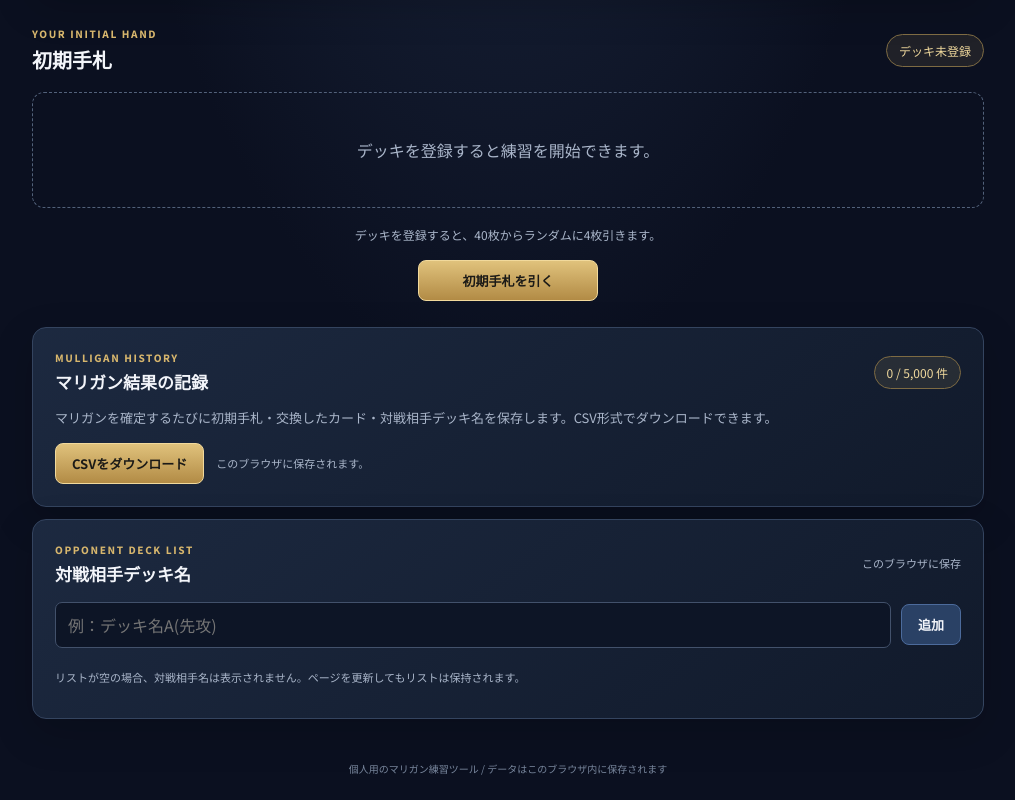
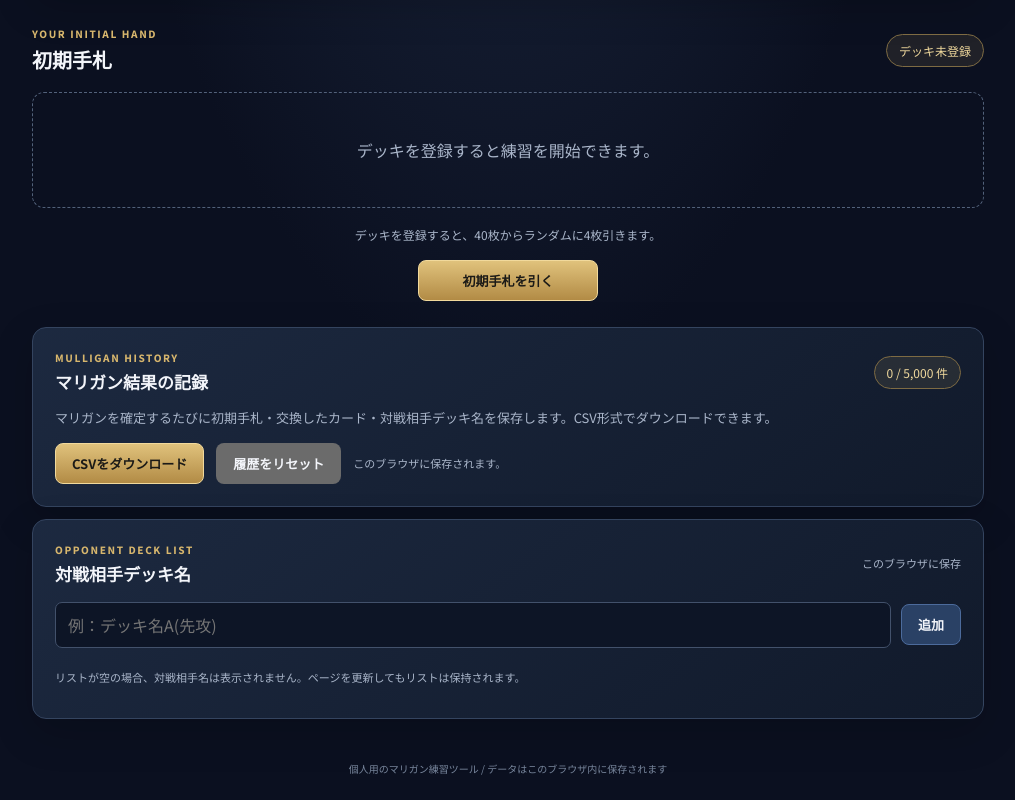
Before and after one commit to PachiNa222/sv-mulligan-simulator, a plain HTML site: page index.html in a window 1280 px wide. Shown: the part 807-1607 px from the top of the page, without its empty margins (132-1147 px from the left). Drawn offline with Linux system fonts and the light colour scheme.

Commit message:
Add reset button to history actions
Added a reset button to the history actions section.

```diff
--- a/index.html
+++ b/index.html
@@ -82,10 +82,11 @@
         <span id="historyCount" class="count-pill">0 / 5,000 件</span>
       </div>
       <p class="muted">マリガンを確定するたびに初期手札・交換したカード・対戦相手デッキ名を保存します。CSV形式でダウンロードできます。</p>
-      <div class="history-actions">
-        <button id="downloadCsv" class="button button-primary" type="button">CSVをダウンロード</button>
-        <span id="historyMessage" class="hint" role="status">このブラウザに保存されます。</span>
-      </div>
+     <div class="history-actions">
+      <button id="downloadCsv" class="button button-primary" type="button">CSVをダウンロード</button>
+      <button id="resetHistory" class="button" type="button">履歴をリセット</button>
+      <span id="historyMessage" class="hint" role="status">このブラウザに保存されます。</span>
+    </div>
     </section>
 
     <section class="panel opponent-settings">
```
